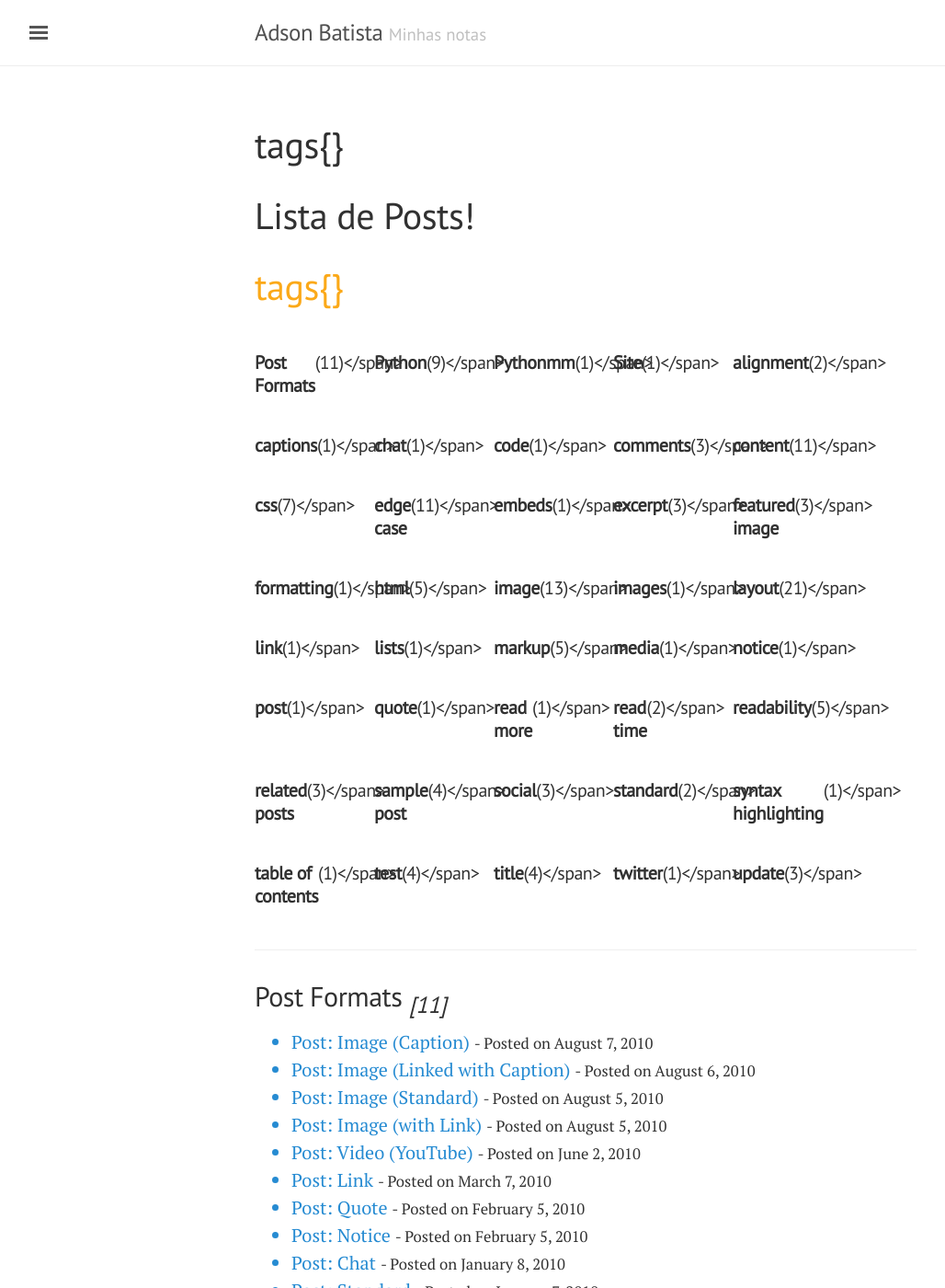
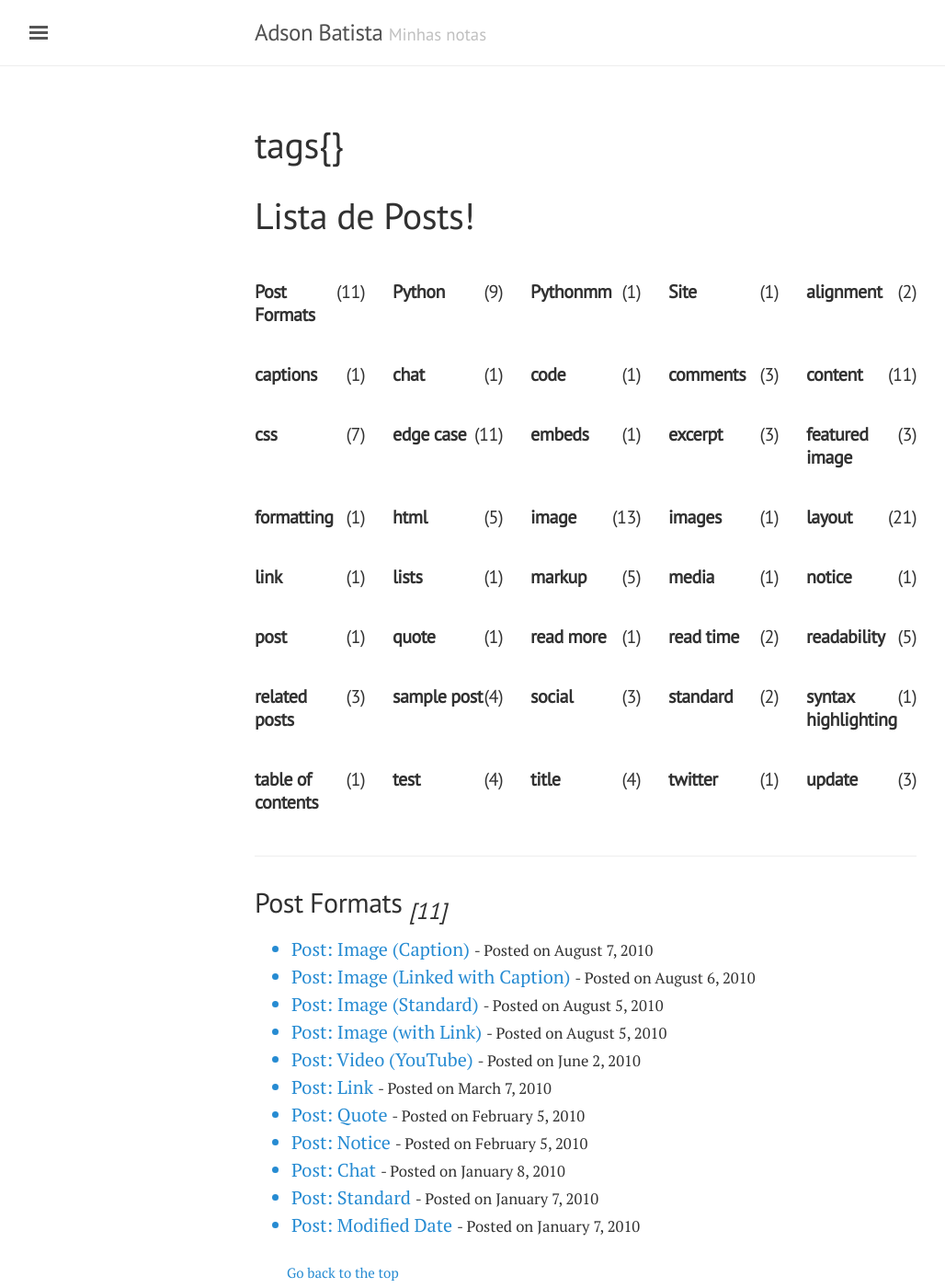
Before and after one commit to AdsonBatista/AdsonBatista.github.io, a Jekyll site: the page built from tags.md, in a window 1280 px wide and 1400 px high. Shown: the whole window at 92% size, without its empty margins (3-1031 px from the left). Built offline with Jekyll 4.4.1, drawn with Linux system fonts in a browser that asks for light colours.

Commit message:
ajuste coluna

```diff
--- a/public/css/lanyon.css
+++ b/public/css/lanyon.css
@@ -700,7 +700,7 @@
   .taxonomy__index {
     display: grid;
     grid-column-gap: 2em;
-    grid-template-columns:  repeat(auto-fit, 100px);
+    grid-template-columns: repeat(auto-fit, minmax(100px, 1fr));
     margin: 1.414em 0;
     padding: 0;
     font-size: 0.75em;
--- a/tags.md
+++ b/tags.md
@@ -7,15 +7,12 @@
 <!-- I follow the file from cloudoftags file of my github(https://github.com/hyunyoung2/hyunyoung2.github.io/blob/master/cloudoftags.html)-->
 <!-- this code from https://github.com/codinfox/codinfox-lanyon/blob/dev/blog/categories.html-->
   <div class="page">
-  <h1 class="orange">tags{}</h1>
-
   <ul class="taxonomy__index">
     {% assign tags = site.tags | sort %}
     {% for tag in tags %}
       <h4><a href="#{{ tag[0] | slugify }}"> <!-- style="color: #1C1C1C;" is font color of cloud index -->
    <!-- I get rid of left option -->
         <strong>{{ tag[0] }} </strong><span class="taxonomy__count">({{ tag | last | size }})</span>
-      </span>
     </a>  </h4>
     {% endfor %}
     </ul>
```
